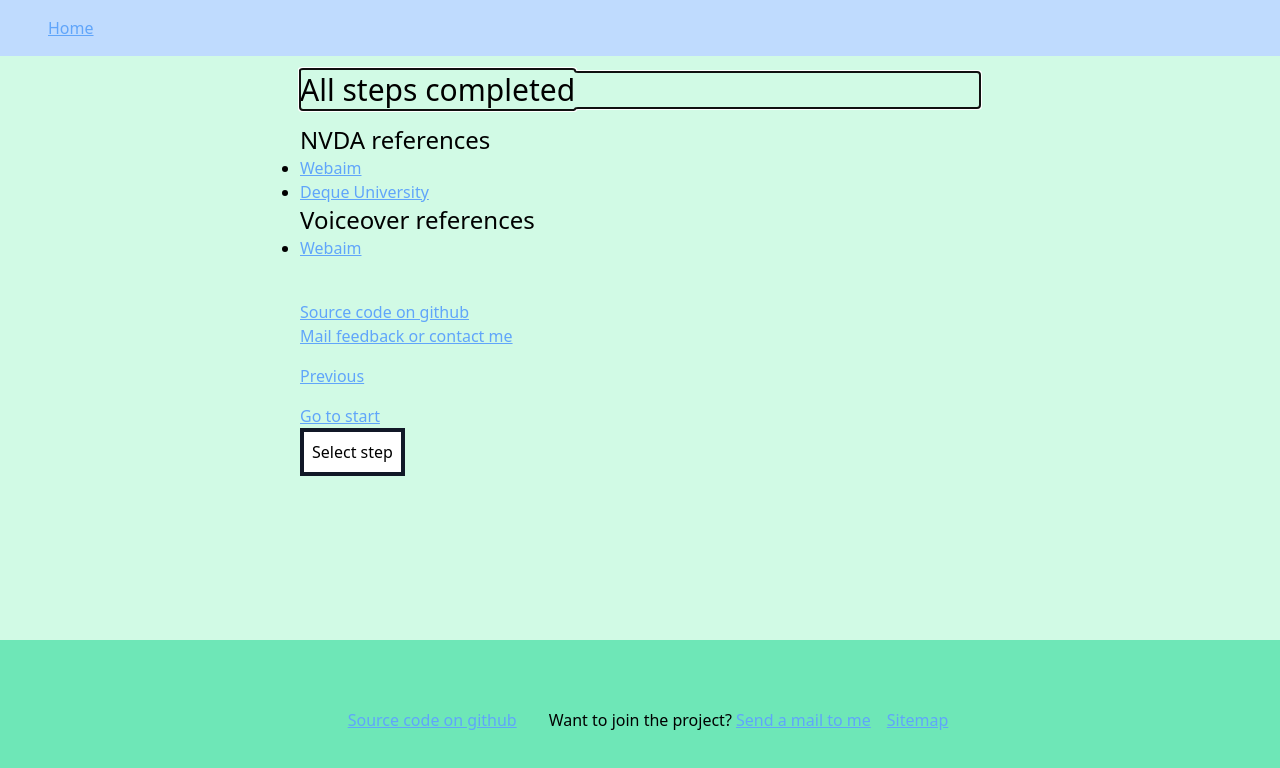
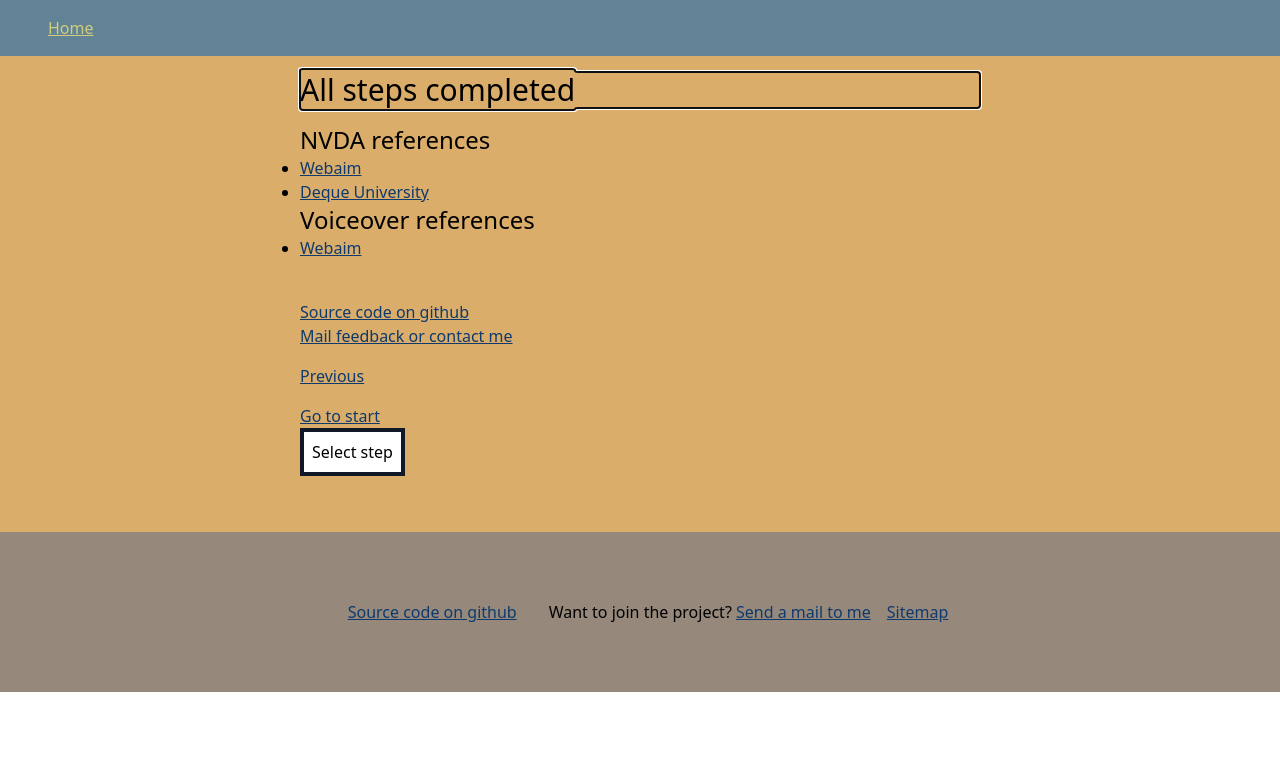
Before and after one commit to 1a2a3a4a/learn-screen-reader, a Svelte app: page /completed/NVDA in a window 1280 px wide. Shown: the top 768 px of the page. Built offline with nearby package versions, Linux system fonts and the light colour scheme.

Commit message:
Changed to orangey colors

```diff
--- a/src/App.svelte
+++ b/src/App.svelte
@@ -4,7 +4,7 @@
 	import Main from './Main.svelte';
 	import Footer from './Footer.svelte';
 </script>
-<div class="flex flex-col justify-between bg-green-100 h-screen">
+<div class="flex flex-col justify-between bg-primary h-full">
 	<Tailwind/>
 	<div class="flex flex-col content-center items-center">
 		<Header/>
--- a/src/Footer.svelte
+++ b/src/Footer.svelte
@@ -3,7 +3,7 @@
 </script>
 
 <footer
-  class="min-h-footer bg-green-300 w-full flex justify-center items-center h-40 w-full"
+  class="min-h-footer bg-third w-full flex justify-center items-center h-40 w-full"
 >
   <ul class="flex list-none">
     <li>
--- a/src/Header.svelte
+++ b/src/Header.svelte
@@ -2,9 +2,9 @@
   import { Router, Link } from "svelte-navigator";
 </script>
 
-<header class=" w-full pt-4 mb-4 bg-blue-200 h-14 self-start">
+<header class=" w-full pt-4 mb-4 bg-dark  h-14 self-start">
   <Router>
-      <Link class="ml-12" to="/" aria-current={window.location.pathname === "/" ? "page" : ""}>Home</Link>
+      <Link class="text-light hover:text-blue-300 ml-12" to="/" aria-current={window.location.pathname === "/" ? "page" : ""}>Home</Link>
   </Router>
 </header>
 
--- a/src/Tailwind.svelte
+++ b/src/Tailwind.svelte
@@ -1,4 +1,14 @@
 <style global lang="postcss">
+
+    :root {
+    --color-primary: #dbad6a;
+    --color-secondary: #cf995f;
+    --color-third: #96897b;
+    --color-light: #d0ce7c;
+    --color-dark: #628395;
+    --color-link: #0e3a6d;
+    }
+
 	@tailwind base;
 	@tailwind components;
 	@tailwind utilities;
@@ -47,14 +57,14 @@
             @apply
             focus:outline-none
             focus:ring
-            focus:border-blue-300;
+            focus:border-dark;
         }
 
         a {
             @apply
             underline
-            text-blue-400
-            hover:text-red-400;
+            text-link
+            hover:text-dark;
         }
 
         kbd {
--- a/src/steps/SelectStep.svelte
+++ b/src/steps/SelectStep.svelte
@@ -15,7 +15,14 @@
 </script>
 
 <div class="relative w-full box-border">
-  <button on:click={handleClick} aria-haspopup="true" aria-expanded={isExpanded}>
+  <button class=" bg-white
+  hover:bg-secondary
+  focus:bg-secondary
+  p-2
+  border-4
+  border-gray-900
+  border-solid"
+    on:click={handleClick} aria-haspopup="true" aria-expanded={isExpanded}>
     Select step
   </button>
   {#if isExpanded}
@@ -24,11 +31,11 @@
         <li class="flex">
           <Link
             class="
-            hover:bg-gray-100
-            focus:bg-gray-100
             px-2
             py-1
-            w-full"
+            w-full
+            focus:bg-gray-100
+            "
             to="/{path.name}/{screenReader}"
             aria-current={step === path.name ? "page" : ""}>{path.name}</Link
           >
@@ -48,15 +55,4 @@
     bg-white
     box-border;
   }
-  button {
-    @apply
-    bg-white
-    hover:bg-gray-100
-    focus:bg-gray-100
-    p-2
-    border-4
-    border-gray-900
-    border-solid;
-
-  }
 </style>
--- a/tailwind.config.js
+++ b/tailwind.config.js
@@ -25,11 +25,21 @@ module.exports = {
       minHeight: {
         'footer': '5rem',
 
-       }
+       },
+       colors: {
+        primary: 'var(--color-primary)',
+        secondary: 'var(--color-secondary)',
+        third: 'var(--color-third)',
+        dark: 'var(--color-dark)',
+        light:'var(--color-light)',
+        link: 'var(--color-link)',
+      }
     },
   },
   variants: {
-    extend: {},
+       extend: {
+        backgroundColor: ['hover', 'focus'],
+      }
   },
   plugins: [],
 }
```
